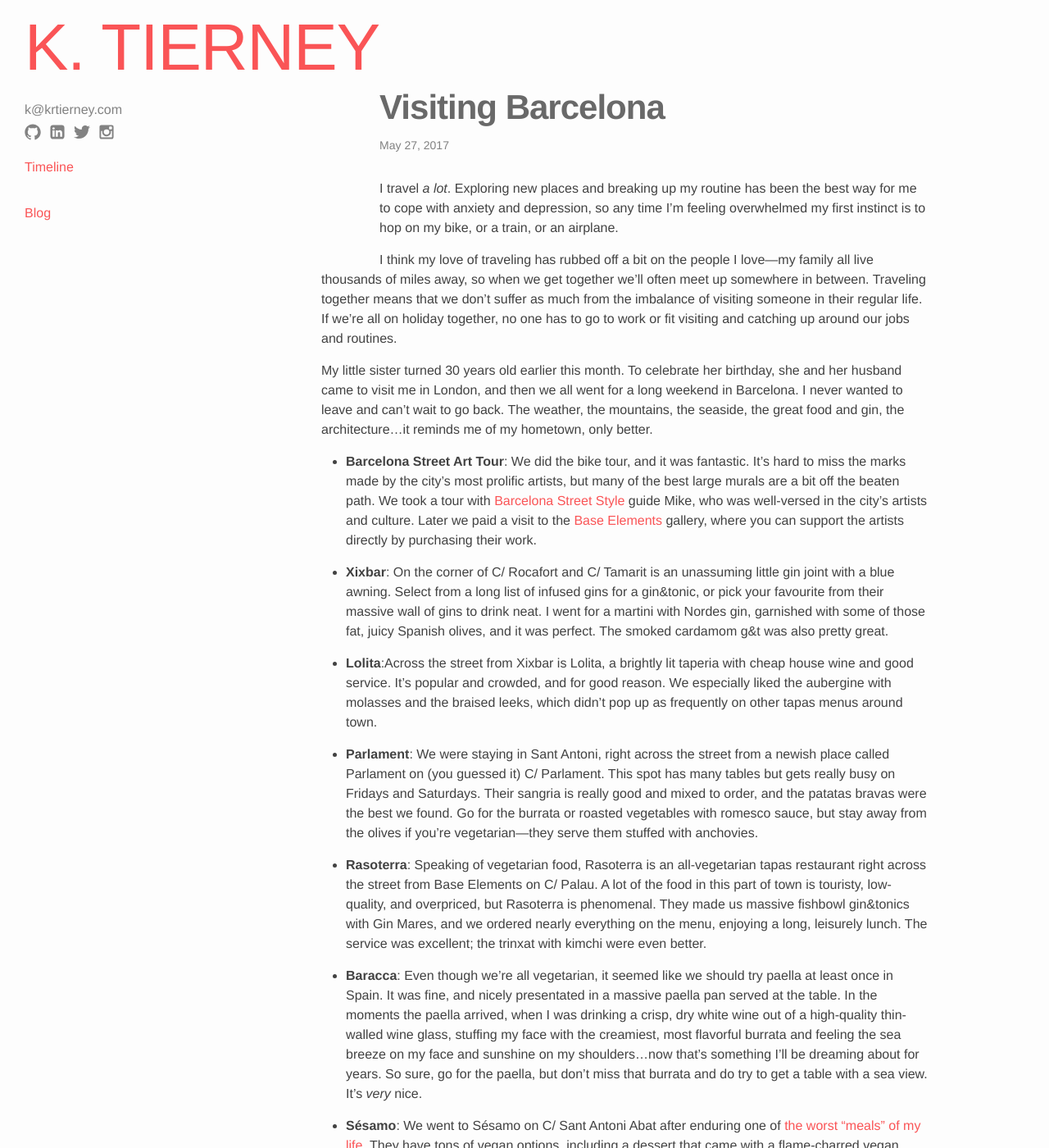
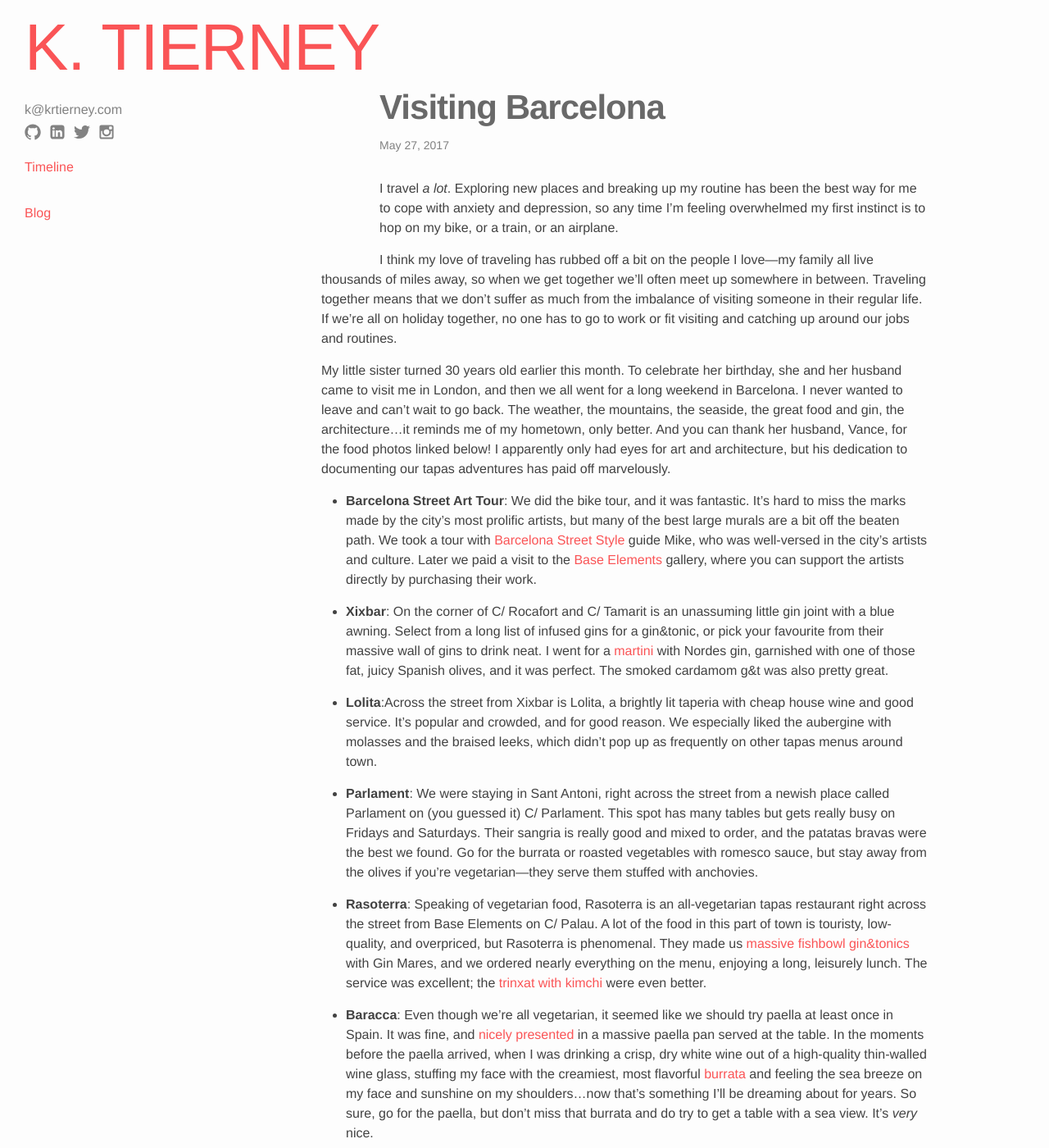
Before and after one commit to krtierney/krtierney.github.io, a Jekyll site: the page built from _posts/2017-05-27-barcelona.markdown, in a window 1280 px wide and 1400 px high. Shown: the whole window at 82% size. Built offline with Jekyll 4.4.1, drawn with Linux system fonts in a browser that asks for light colours; nearby versions of some CDN libraries; some of the changed text lies outside the part shown.

Commit message:
Updates to blog posts

```diff
--- a/_posts/2017-05-27-barcelona.markdown
+++ b/_posts/2017-05-27-barcelona.markdown
@@ -74,7 +74,10 @@ My little sister turned 30 years old earlier this month. To celebrate her
 birthday, she and her husband came to visit me in London, and then we all went
 for a long weekend in Barcelona. I never wanted to leave and can't wait to go
 back. The weather, the mountains, the seaside, the great food and gin, the
-architecture...it reminds me of my hometown, only better.
+architecture...it reminds me of my hometown, only better. And you can thank her
+husband, Vance, for the food photos linked below! I apparently only had eyes for
+art and architecture, but his dedication to documenting our tapas adventures has
+paid off marvelously.
 
 * **Barcelona Street Art Tour**: We did the bike tour, and it was fantastic.
   It's hard to miss the marks made by the city's most prolific artists, but many
@@ -87,7 +90,9 @@ architecture...it reminds me of my hometown, only better.
 * **Xixbar**: On the corner of C/ Rocafort and C/ Tamarit is an unassuming little
   gin joint with a blue awning. Select from a long list of infused gins for a
   gin&tonic, or pick your favourite from their massive wall of gins to drink
-  neat. I went for a martini with Nordes gin, garnished with some of those fat,
+  neat. I went for a
+  [martini](https://photos.google.com/share/AF1QipOtglkuIYBSMB2oUosgFy8tINtUOU3kQ4TOquFzu9EyOto2VKh-TzStSdl0H9IIkQ/photo/AF1QipMXE5CUZ1hd6xS67118uWZHstIR89qZT_5Inftu?key=SDdqVUhJVHZXZEEzYm5ZQWcwSWIzUEc0azdVX0dB)
+  with Nordes gin, garnished with one of those fat,
   juicy Spanish olives, and it was perfect. The smoked cardamom g&t was also
   pretty great.
 
@@ -106,17 +111,24 @@ architecture...it reminds me of my hometown, only better.
 * **Rasoterra**: Speaking of vegetarian food, Rasoterra is an all-vegetarian
   tapas restaurant right across the street from Base Elements on C/ Palau. A lot
   of the food in this part of town is touristy, low-quality, and overpriced, but
-  Rasoterra is phenomenal. They made us massive fishbowl gin&tonics with Gin
+  Rasoterra is phenomenal. They made us [massive fishbowl
+  gin&tonics](https://photos.google.com/share/AF1QipOtglkuIYBSMB2oUosgFy8tINtUOU3kQ4TOquFzu9EyOto2VKh-TzStSdl0H9IIkQ/photo/AF1QipPQ4IC0RS6ElS3FeFCrUfdbpAwtQGS-fjg70ubN?key=SDdqVUhJVHZXZEEzYm5ZQWcwSWIzUEc0azdVX0dB) with Gin
   Mares, and we ordered nearly everything on the menu, enjoying a long,
-  leisurely lunch. The service was excellent; the trinxat with kimchi were even
+  leisurely lunch. The service was excellent; the [trinxat with
+  kimchi](https://photos.google.com/share/AF1QipOtglkuIYBSMB2oUosgFy8tINtUOU3kQ4TOquFzu9EyOto2VKh-TzStSdl0H9IIkQ/photo/AF1QipOBBe4RgNDBMlzVJCI7UDjY2dX7YHNq7Da-pFoJ?key=SDdqVUhJVHZXZEEzYm5ZQWcwSWIzUEc0azdVX0dB)
+  were even
   better.
 
 * **Baracca**: Even though we're all vegetarian, it seemed like we should try
   paella at least once in Spain. It was
-  fine, and nicely presentated in a massive paella pan served at the table. In
-  the moments the paella arrived, when I was drinking a
+  fine, and [nicely
+  presented](https://photos.google.com/share/AF1QipOtglkuIYBSMB2oUosgFy8tINtUOU3kQ4TOquFzu9EyOto2VKh-TzStSdl0H9IIkQ/photo/AF1QipNlSiYooUcMD_KlI6RmeRp9fdTc7PU_9SzZEN8o?key=SDdqVUhJVHZXZEEzYm5ZQWcwSWIzUEc0azdVX0dB)
+  in a massive paella pan served at the table. In
+  the moments before the paella arrived, when I was drinking a
   crisp, dry white wine out of a high-quality thin-walled wine glass, stuffing
-  my face with the creamiest, most flavorful burrata and feeling the sea breeze
+  my face with the creamiest, most flavorful
+  [burrata](https://photos.google.com/share/AF1QipOtglkuIYBSMB2oUosgFy8tINtUOU3kQ4TOquFzu9EyOto2VKh-TzStSdl0H9IIkQ/photo/AF1QipP2K-j8274NjPdqa1_3Zp6sdbnUVGgZ8r-8MiGG?key=SDdqVUhJVHZXZEEzYm5ZQWcwSWIzUEc0azdVX0dB)
+  and feeling the sea breeze
   on my face and sunshine on my shoulders...now that's something I'll be
   dreaming about for years. So sure, go for the paella, but don't miss that burrata
   and do try to get a table with a sea view. It's _very_ nice.
@@ -150,7 +162,9 @@ they serve good coffee too, but I had wine with lunch instead.
 * **Xocolat and xurros**: On my first visit to Barcelona way back in 2007, I
 spent a lot of time searching for the best drinking chocolate and churros. After
 many taste-tests, I decided Petritxol Xocoa, at C/ Petritxol 11, was the best.
-This time around, the xurros were straight instead of curved, but other than
+This time around, the [xurros were
+straight](https://photos.google.com/share/AF1QipOtglkuIYBSMB2oUosgFy8tINtUOU3kQ4TOquFzu9EyOto2VKh-TzStSdl0H9IIkQ/photo/AF1QipOBttt9zFTJeZioE-1_9Sb8OKnM_Slw7W5MjwT4?key=SDdqVUhJVHZXZEEzYm5ZQWcwSWIzUEc0azdVX0dB)
+instead of curved, but other than
 that it was exactly as I remembered. Order simply: thick, bittersweet custardy
 drinking chocolate with fluffy, chewy churros, and skip the cream. Perfection.
 
@@ -158,7 +172,9 @@ drinking chocolate with fluffy, chewy churros, and skip the cream. Perfection.
 recommended to me. I had a cold brew at Satan's and it was great. Good coffee
 doesn't seem to be too rare these days, but you could do a lot worse than this.
 
-* **Orxata?**: People widely recommended Orxateria Sirvent to us. Maybe it's
+* **Orxata?**: People widely recommended [Orxateria
+  Sirvent](https://photos.google.com/share/AF1QipOtglkuIYBSMB2oUosgFy8tINtUOU3kQ4TOquFzu9EyOto2VKh-TzStSdl0H9IIkQ/photo/AF1QipM-ClPkrHGSjLcwhgiNo9vrR-Q_sKUtKxRyMjw6?key=SDdqVUhJVHZXZEEzYm5ZQWcwSWIzUEc0azdVX0dB)
+  to us. Maybe it's
   because I grew up with Mexican-style horchata, but I didn't find the Spanish
   orxata to my taste at all. Turns out it's [basically a completely different
   drink](http://randyclemens.com/2014/05/traditional-spanish-horchata-de-chufa-madrid-horchateria-alboraya/), made with tiger nuts instead of rice and cinnamon. Maybe just try it for
```
Also changed, not shown: _posts/2017-05-30-switching-to-netlify.markdown (+5 -2 lines).
